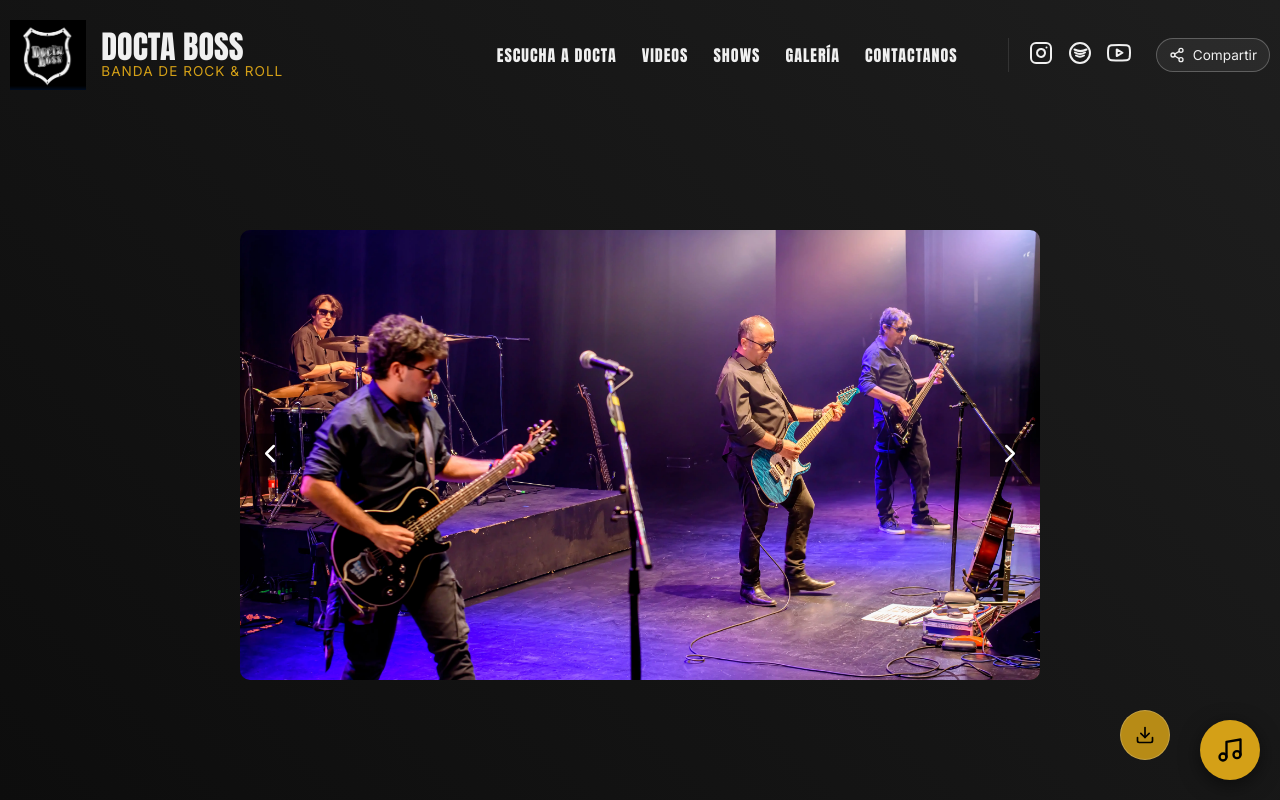
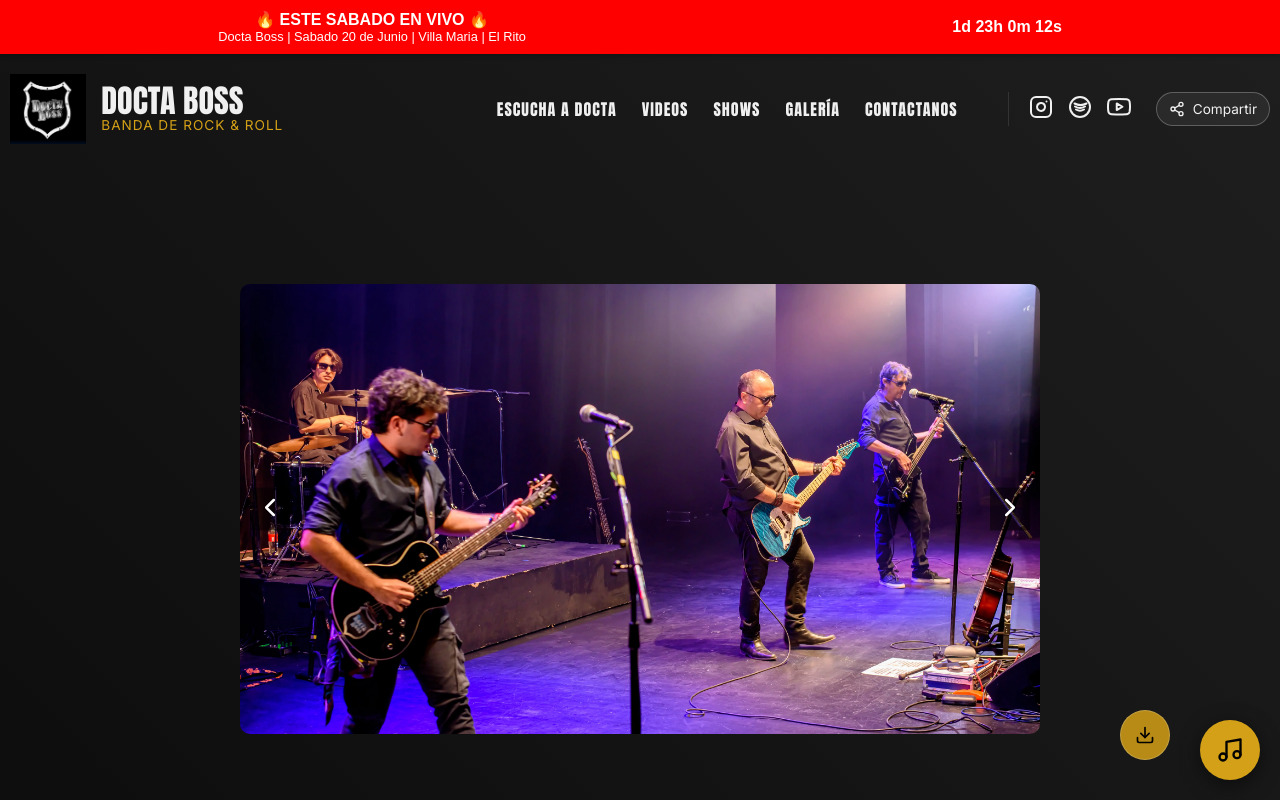
Before and after one commit to krmusicarg-arch/docta, a React (Vite) app: page / in a window 1280 px wide. Shown: the top 800 px of the page. Built offline with nearby package versions, Linux system fonts and the light colour scheme.

Commit message:
promo junio

```diff
--- a/src/App.jsx
+++ b/src/App.jsx
@@ -11,7 +11,7 @@ import MusicPlayer from './components/MusicPlayer';
 import { PlayerProvider } from './context/PlayerContext';
 
 function App() {
-  const showPromo = false; // Set to true to show the banner
+  const showPromo = true; // Set to true to show the banner
 
   useEffect(() => {
     if (showPromo) {
--- a/src/components/PromoBanner.jsx
+++ b/src/components/PromoBanner.jsx
@@ -6,7 +6,7 @@ const PromoBanner = () => {
   const bannerRef = useRef(null); // Ref for the banner container
 
   const calculateTimeLeft = () => {
-    const eventDate = new Date('2026-05-14T21:00:00');
+    const eventDate = new Date('2026-06-20T22:00:00');
     const difference = +eventDate - +new Date();
     let newTimeLeft = {};
 
@@ -70,9 +70,9 @@ const PromoBanner = () => {
     <div className="promo-banner-container" ref={bannerRef}>
       <div className="promo-banner">
         <div className="promo-text">
-          <p>🔥 ESTE JUEVES EN VIVO 🔥</p>
+          <p>🔥 ESTE SABADO EN VIVO 🔥</p>
           <p className="promo-details">
-            Docta Boss | Jueves 14 de Mayo | Cordoba | Antares Cerro de las Rosas
+            Docta Boss | Sabado 20 de Junio | Villa Maria | El Rito
           </p>
         </div>
         <div className="promo-countdown">
```
